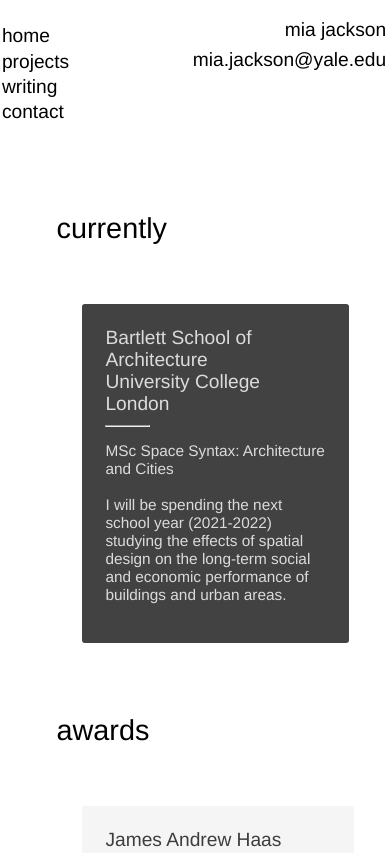
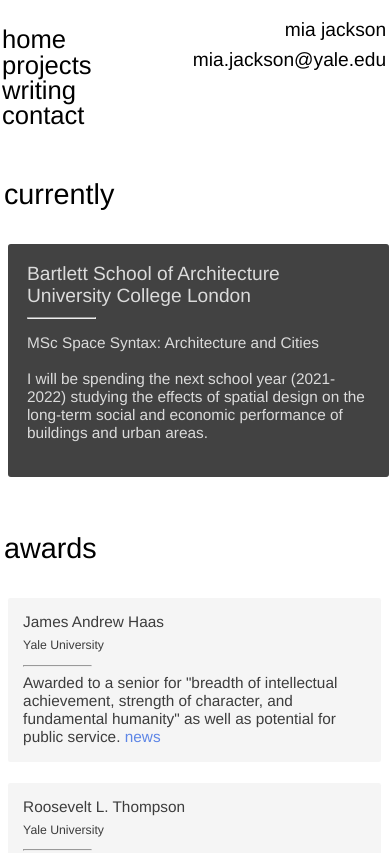
Before and after one commit to miajackson25/personal_website, a React (Create React App) app: page /projects in a window 390 px wide. Shown: the top 853 px of the page. Built offline with nearby package versions, Linux system fonts and the light colour scheme.

Commit message:
updating to look better on iphone

```diff
--- a/public/index.html
+++ b/public/index.html
@@ -24,7 +24,7 @@
       work correctly both with client-side routing and a non-root public URL.
       Learn how to configure a non-root public URL by running `npm run build`.
     -->
-    <title>React App</title>
+    <title>Mia Jackson</title>
   </head>
   <body>
     <noscript>You need to enable JavaScript to run this app.</noscript>
--- a/src/App.css
+++ b/src/App.css
@@ -50,23 +50,23 @@
   font-family: 'Helvetica';
   position: fixed;
   color: black;
-  font-weight: 50.5;
+  font-weight: 55;
   transition-duration: 500ms;
 }
 
 .home {
-  top: 58%;
+  top: 50%;
 }
 .project {
-  top: 62%
+  top: 54%
 }
 
 .writing {
-  top: 66%
+  top: 58%
 }
 
 .contact-link {
-  top: 70%
+  top: 62%
 }
 
 .topic:hover {
@@ -142,7 +142,6 @@ a {
 
 
 .intro-page-together {
-
   position: absolute;
   left: 50%;
   top: 22%;
@@ -189,14 +188,32 @@ a {
     font-size: 1.4em;
     width: 100%;
   }
+
+  .intro-page-together {
+    display:grid;
+    grid-template-columns: repeat(1, minmax(10%, 1fr));
+    left: 50%;
+    top: 59%;
+    width: 90%;
+  }
+
   .photo {
-    display: none;
+    display: block;
+    position: relative;
+    text-align: center;
+    left: 50%;
+    width: 40%;
+    transform: translate(-50%, 0);
   }
+
   .description {
+    display: block;
+    position: relative;
     width: 85%;
     left: 10%;
     top: 20%;
   }
+
 
   .name {
     font-size: 1.2em;
@@ -223,10 +240,26 @@ a {
     top: 3.5%;
   }
 
-  .topic {
-    font-size: 1.2em;
+
+  .writing-main-text {
+    width: 70%;
+    font-size: 1em;
   }
 
+  .home {
+    top: 40%;
+  }
+  .project {
+    top: 44%
+  }
+
+  .writing {
+    top: 48%
+  }
+
+  .contact-link {
+    top: 52%
+  }
 
 
 }
@@ -234,7 +267,6 @@ a {
 @media only screen and (max-width: 700px) {
 
   .name {
-    font-size: 1.2em;
     width: 100%;
   }
 
@@ -244,7 +276,6 @@ a {
     margin-right: 1%;
   }
   .contact {
-    font-size: 1.2em;
     display: absolute;
     top: 30%;
   }
@@ -256,10 +287,6 @@ a {
     right: 1%;
     font-weight: inherit;
     top: 3.5%;
-  }
-
-  .topic {
-    font-size: 1.2em;
   }
 
   .photo {
@@ -292,6 +319,12 @@ a {
     top: 9%;
     z-index: 4;
   }
+
+  .writing-main-text {
+    width: 93%;
+    font-size: .8em;
+  }
+
   .contact-link {
     top: 12%;
     z-index: 4;
@@ -301,6 +334,14 @@ a {
     font-size: 1.2em;
     width: 100%;
   }
+  .intro-page-together {
+    display:grid;
+    grid-template-columns: repeat(1, minmax(10%, 1fr));
+    left: 50%;
+    top: 59%;
+    width: 100%;
+  }
+
 
 }
 
--- a/src/App.js
+++ b/src/App.js
@@ -135,7 +135,7 @@ function Writing() {
         </div>
       </div>
       <div className="writing-main-text">
-        <p style={{"font-size":"1.5em"}}>Writing</p>
+        <p style={{"font-size":"1.5em"}}>writing</p>
         <p>In my free time, I enjoy writing about cities, health and education. At Yale, my long-form essay about independent primary care clinics entitled, <i>What One Small Health Clinic Tells Us About Healing</i>, won the Williams H. Schubart prize for a distinguished piece on nonfiction writing. I also worked as a reporting intern for the Financial Times' industry publication, <a href="https://www.ftspecialist.com/" target="_blank" rel="noopener noreferrer">Health Payer Specialist</a>, where I wrote about innovation and equity in the health insurance industry.</p>
         <p>Selected Works:</p>
         <ul>
--- a/src/projects.css
+++ b/src/projects.css
@@ -122,7 +122,7 @@ hr {
 /* tech stuff */
 .grid-tech {
   display: grid;
-  grid-template-columns: repeat(4, minmax(10%, 100%));
+  grid-template-columns: repeat(4, minmax(10%, 1fr));
   grid-gap: .6em;
   padding: 1em;
   width: 90%;
@@ -178,21 +178,63 @@ hr {
   .grid, .grid-awards, .grid-skills, .grid-tech, .grid-education{
     grid-template-columns: repeat(2, 1fr);
     margin-left: 5%;
+    width: 80%;
+    margin-right: 0%;
+    grid-gap: 1em;
+}
+  .current {
+    grid-column: 1/ span 2;
+  }
+
+  .projects-main {
+    margin-left: 12.5%;
+
   }
 
 
 }
 
 @media only screen and (max-width: 700px) {
-  .grid, .grid-awards, .grid-skills, .grid-tech, .grid-education{
+
+  .grid, .grid-awards, .grid-tech, .grid-education {
+    margin-left: 0%;
+    display: grid;
     grid-template-columns: repeat(1, 1fr);
-    margin-left: 2%;
-    margin-top: 12%;
+    /*grid-template-columns: none;*/
+    grid-gap: 1.1em;
+    padding: 1%;
+    width: 95.5%;
+    left: 0%;
+  }
+  .grid-skills {
+    display: grid;
+    grid-template-columns: repeat(3, 1fr);
+    grid-gap: 2em;
+    padding: .4%;
+    width: 90%;
+    margin-left: 0%;
+  }
+
+  .projects-main {
+    position: absolute;
+    /*width: 100%;*/
+    width: 1fr;
+    margin-left: 0%;
+    top: 15%;
+
+  }
+
+  .access-image, .zoula-image {
+    display: none;
   }
 
   .item {
-    font-size: 1em;
+    min-width: 93%;
+    max-width: 100%;
+    padding: 1em;
+    overflow: hidden;
   }
+
 
 }
 
```
